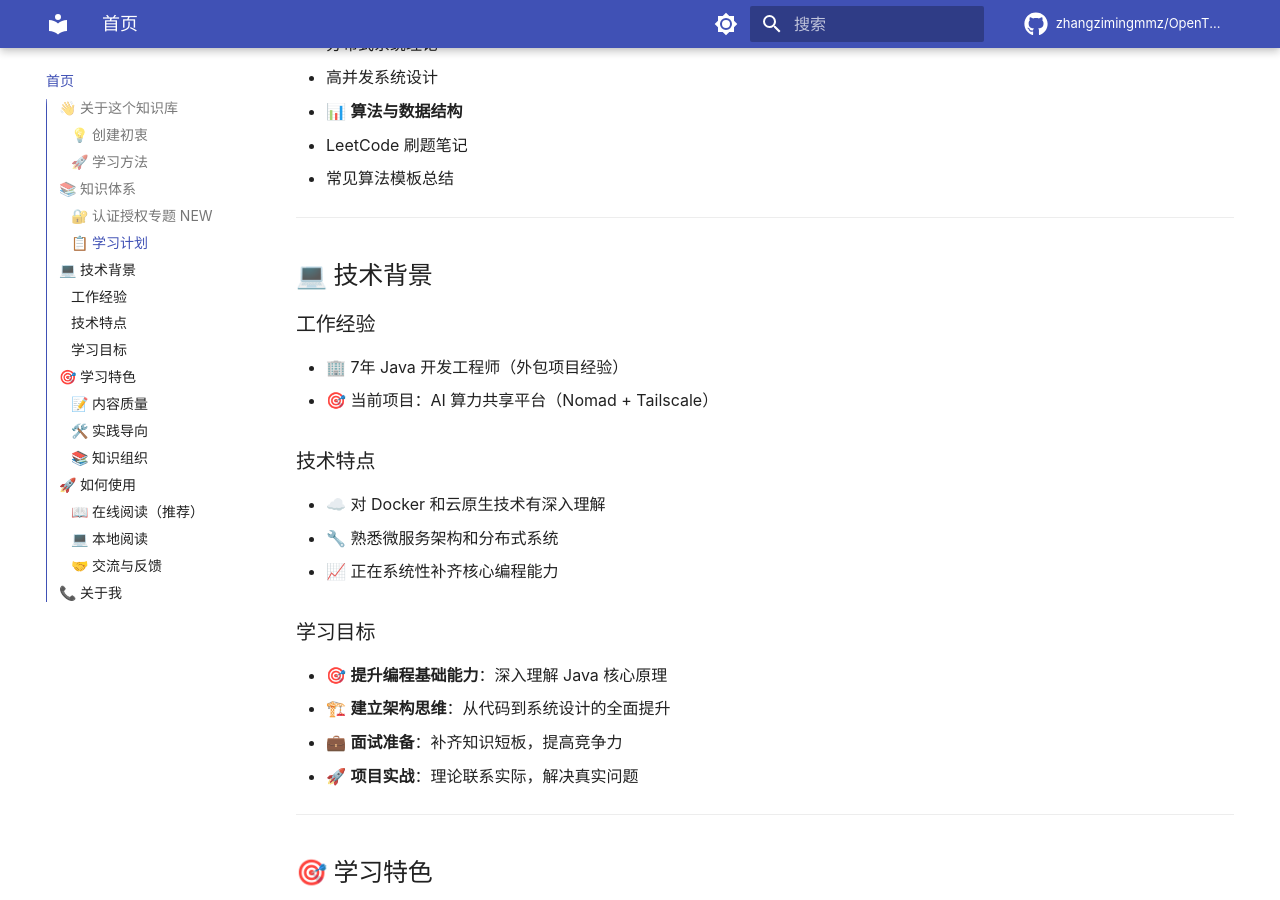
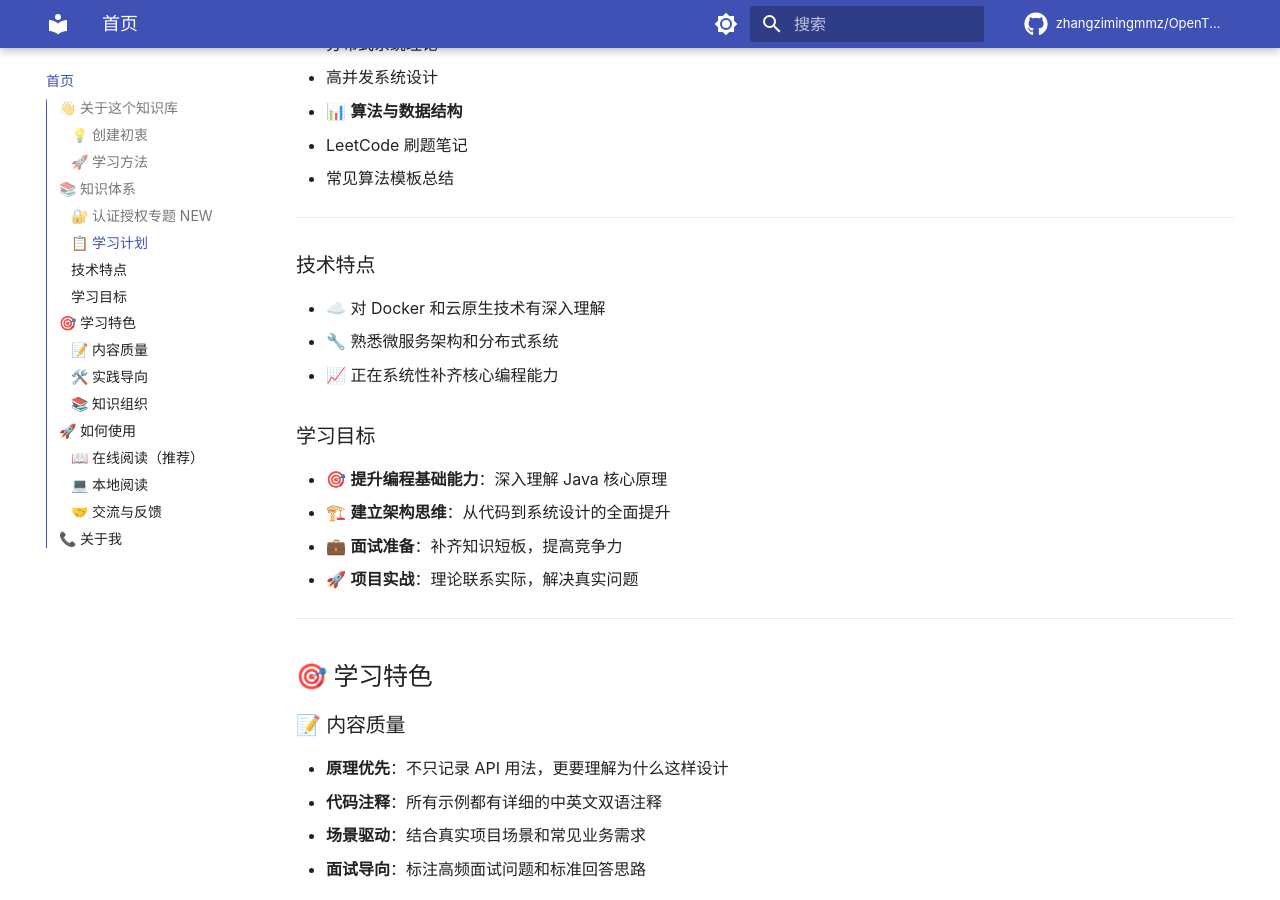
Before and after one commit to zhangzimingmmz/OpenTheDoor, an MkDocs documentation site: the page built from docs/index.md, in a window 1280 px wide and 900 px high, scrolled down 1940 px. Built offline with MkDocs 1.6.1 and Material for MkDocs 9.7.7, drawn with Linux system fonts in a browser that asks for light colours; comment, search, counter and statistics services are not loaded.

Commit message:
vault backup: 2025-10-26 22:25:22

```diff
--- a/docs/index.md
+++ b/docs/index.md
@@ -88,13 +88,6 @@
   - 常见算法模板总结
 
 ---
-
-## 💻 技术背景
-
-### 工作经验
-- 🏢 7年 Java 开发工程师（外包项目经验）
-- 🎯 当前项目：AI 算力共享平台（Nomad + Tailscale）
-
 ### 技术特点
 - ☁️ 对 Docker 和云原生技术有深入理解
 - 🔧 熟悉微服务架构和分布式系统
```
